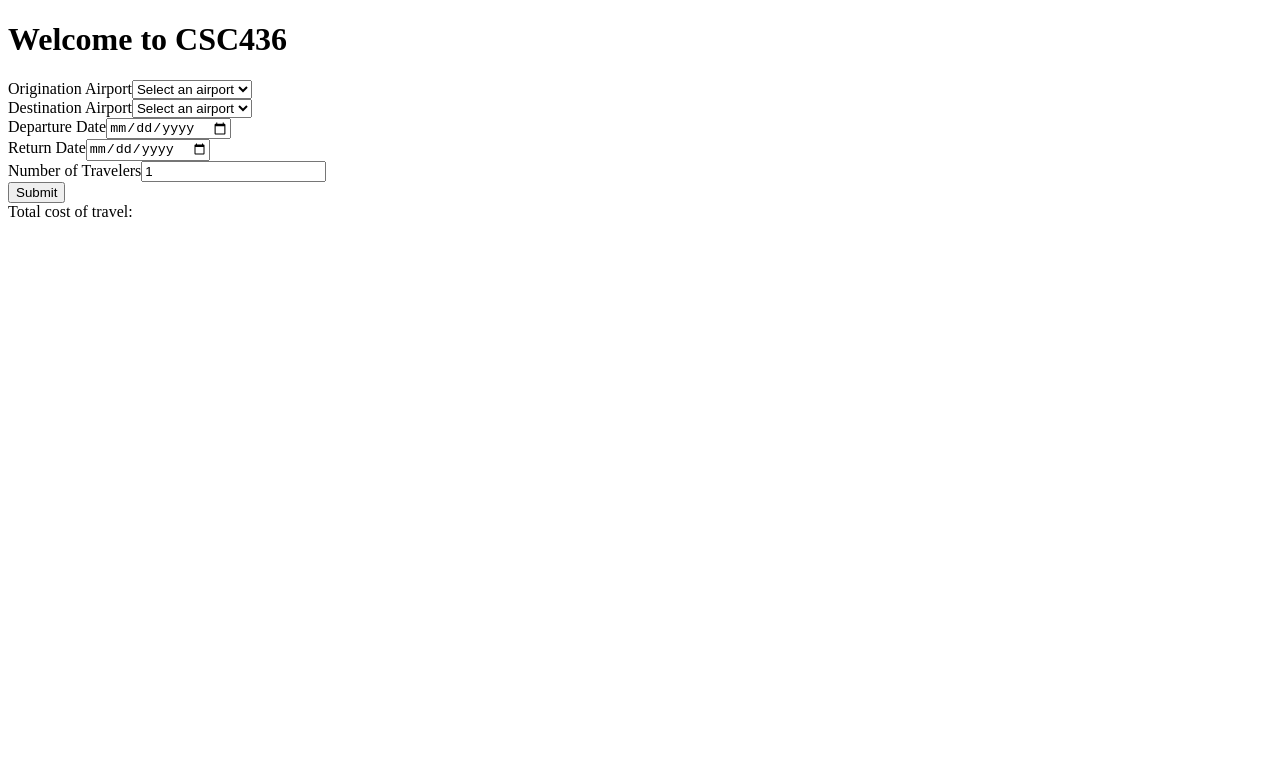
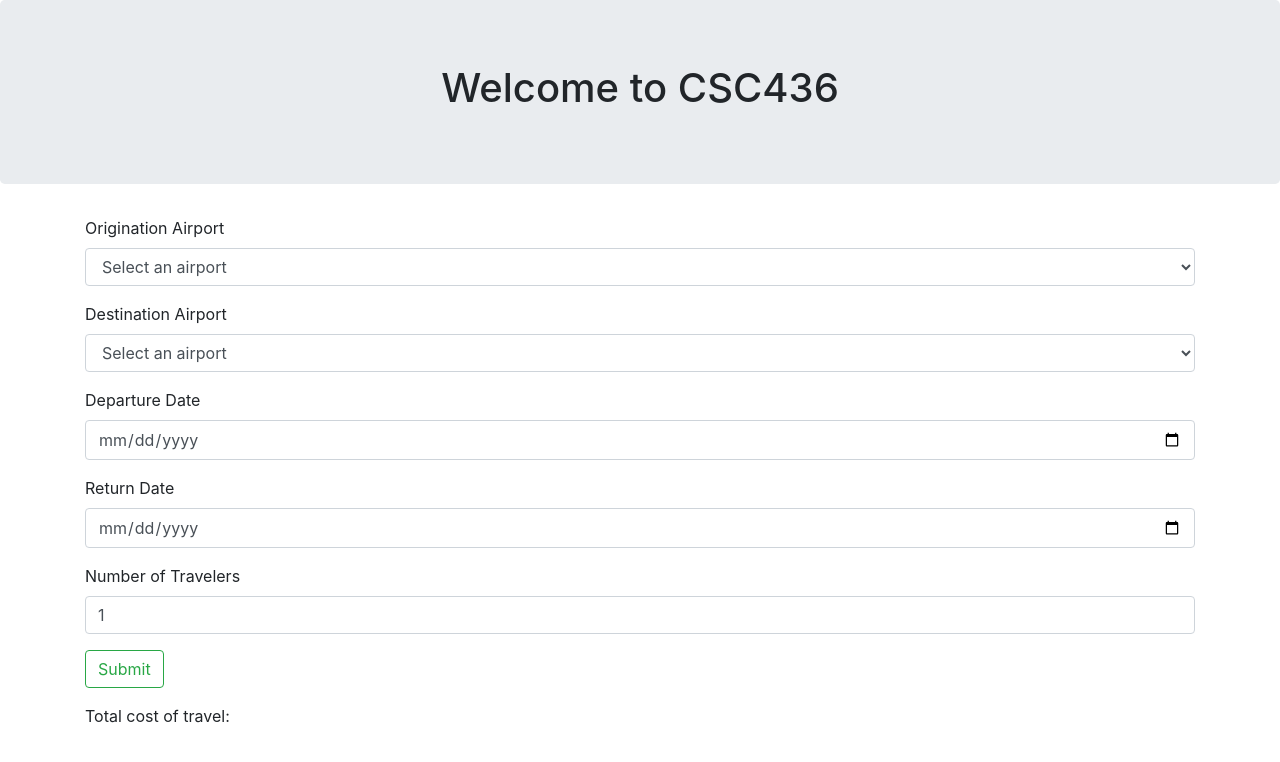
Before and after one commit to kschmanski/CSC436-HW1, an Angular app: page / in a window 1280 px wide. Shown: the top 762 px of the page. Built offline with nearby package versions, Linux system fonts and the light colour scheme.

Commit message:
include bootstrap in index.html

```diff
--- a/src/app/request/request.component.html
+++ b/src/app/request/request.component.html
@@ -39,9 +39,8 @@
   </div>
 
   <div class="form-group">
-    <button class="btn btn-primary btn-block">Submit</button>
+    <button class="btn btn-outline-success">Submit</button>
   </div>
-
 
   <div class="form-group">
     <label for="total_cost_of_trip">Total cost of travel:</label><br>
--- a/src/index.html
+++ b/src/index.html
@@ -6,6 +6,7 @@
   <base href="/">
   <meta name="viewport" content="width=device-width, initial-scale=1">
   <link rel="icon" type="image/x-icon" href="favicon.ico">
+  <link rel="stylesheet" href="https://maxcdn.bootstrapcdn.com/bootstrap/4.0.0/css/bootstrap.min.css" integrity="sha384-Gn5384xqQ1aoWXA+058RXPxPg6fy4IWvTNh0E263XmFcJlSAwiGgFAW/dAiS6JXm" crossorigin="anonymous">
 </head>
 <body>
   <div class="jumbotron text-center">
```
